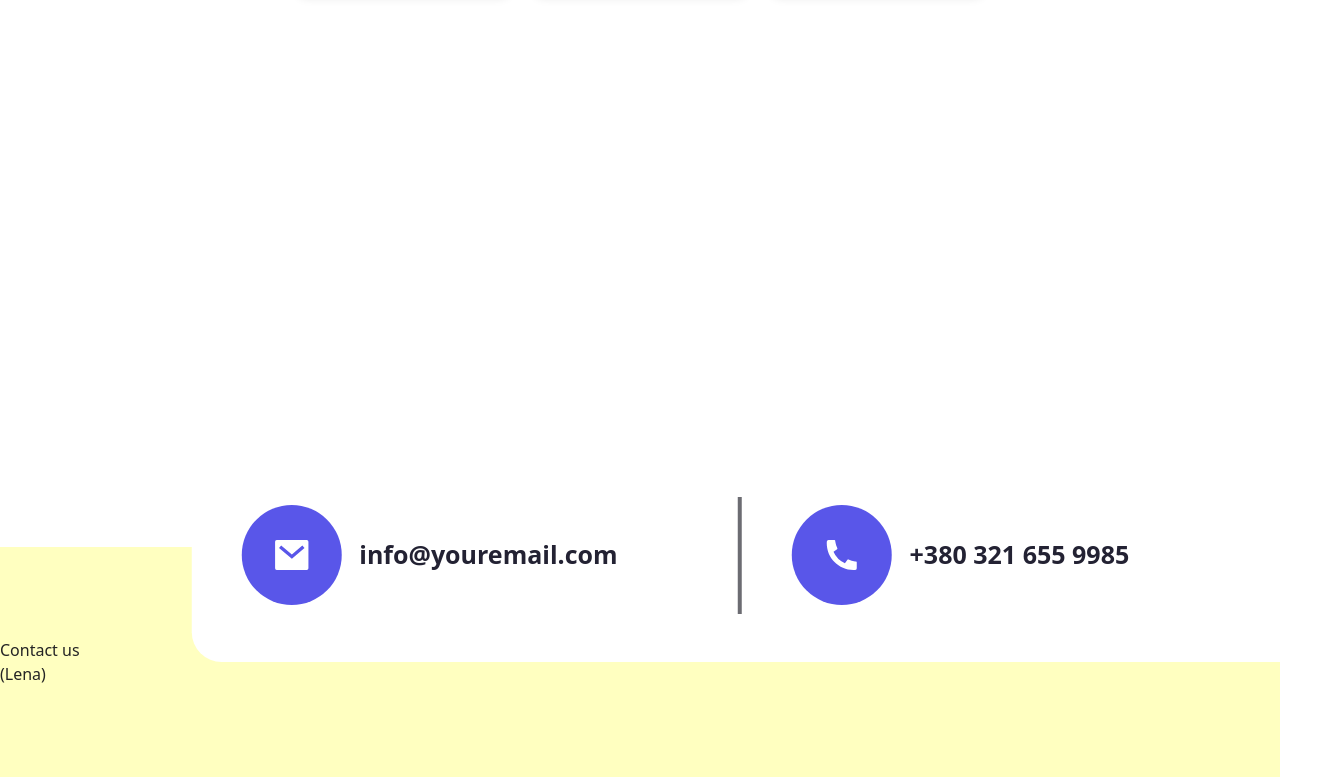
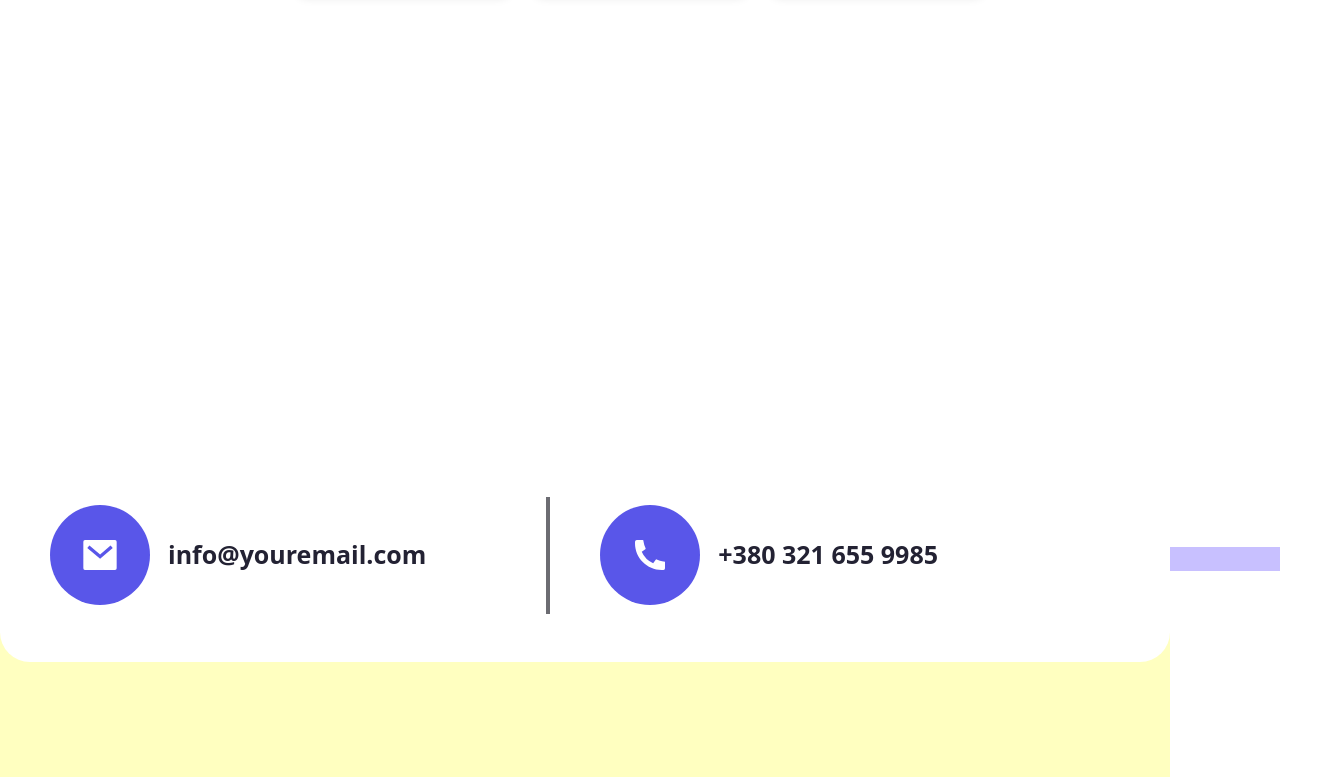
Before and after one commit to cel3ntano/appolly-pet, a website built with Vite: page src/index.html in a window 1280 px wide. Shown: the part 5464-6241 px from the top of the page, 1344 px wide, since content can reach past the window. Built offline with nearby package versions, Linux system fonts and the light colour scheme; files whose address does not match are found by name.

Commit message:
structure_fix

```diff
--- a/src/partials/main-page/contact-us.html
+++ b/src/partials/main-page/contact-us.html
@@ -1,5 +1,4 @@
-<footer class="contact-us">
-  <p>Contact us (Lena)</p>
+<section class="contact-us">
   <div class="contact-us-container">
     <address class="contact-us-address">
       <ul class="contact-us-address-list">
@@ -27,4 +26,4 @@
       </ul>
     </address>
   </div>
-</footer>
+</section>
```
